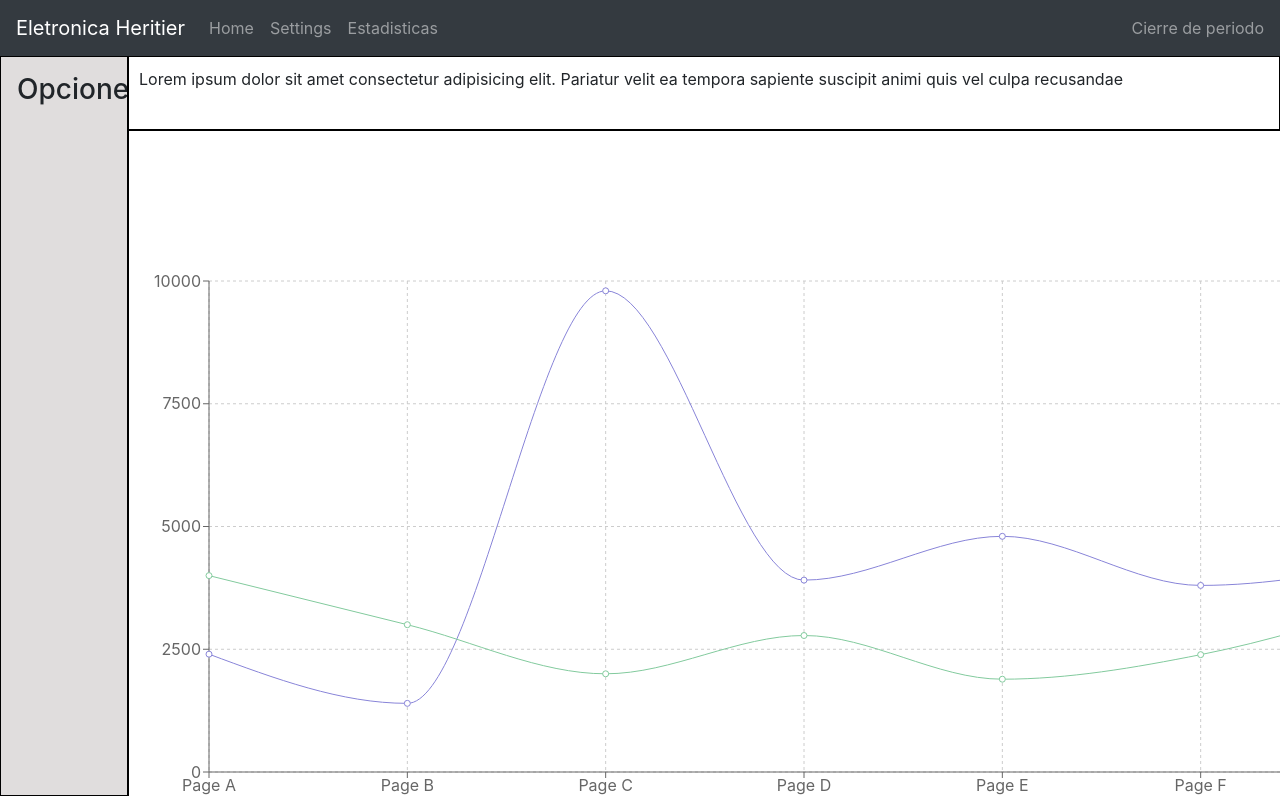
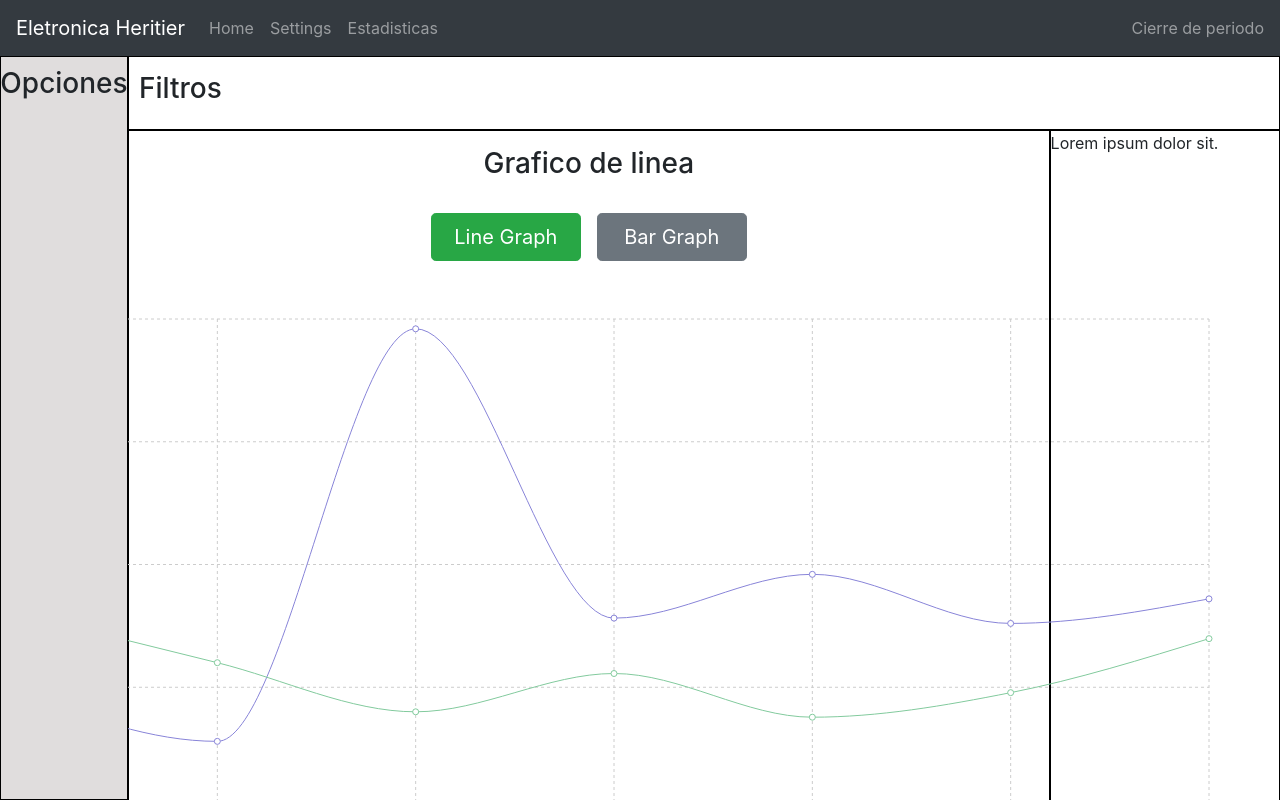
Before and after one commit to Santiago1987/Gestion-ventas-app, a React (Create React App) app: page /estadisticas in a window 1280 px wide. Built offline with nearby package versions, Linux system fonts and the light colour scheme.

Commit message:
estadisticas 20200413

```diff
--- a/src/components/MainComponents/Estadisticas.jsx
+++ b/src/components/MainComponents/Estadisticas.jsx
@@ -1,14 +1,5 @@
 import React from "react";
-import {
-  LineChart,
-  Line,
-  XAxis,
-  YAxis,
-  CartesianGrid,
-  Tooltip,
-  Legend,
-  ResponsiveContainer,
-} from "recharts";
+import Graph from "../../containers/Graphs/Graph";
 
 const Estadisticas = () => {
   const data = [
@@ -58,30 +49,16 @@ const Estadisticas = () => {
   return (
     <div className="estadisticas">
       <div className="options">
-        <div>
+        <div className="optionFilters">
           <h3>Opciones</h3>
         </div>
       </div>
       <div className="filters">
-        Lorem ipsum dolor sit amet consectetur adipisicing elit. Pariatur velit
-        ea tempora sapiente suscipit animi quis vel culpa recusandae
+        <h3>Filtros</h3>
       </div>
       <div className="grafico">
         <div className="chart">
-          <LineChart
-            width={1300}
-            height={600}
-            data={data}
-            margin={{ top: 50, right: 30, left: 20, bottom: 5 }}
-          >
-            <CartesianGrid strokeDasharray="3 3" />
-            <XAxis dataKey="name" />
-            <YAxis />
-            <Tooltip />
-            <Legend />
-            <Line type="monotone" dataKey="pv" stroke="#8884d8" />
-            <Line type="monotone" dataKey="uv" stroke="#82ca9d" />
-          </LineChart>
+          <Graph data={data} />
         </div>
         <div className="datos">Lorem ipsum dolor sit.</div>
       </div>
--- a/src/components/Nav/Nav.jsx
+++ b/src/components/Nav/Nav.jsx
@@ -22,21 +22,21 @@ const Nav = () => {
         <ul className="navbar-nav mr-auto">
           <li className="nav-item active">
             <Link to="/main">
-              <a className="nav-link" href="#">
+              <span className="nav-link" href="#">
                 Home
-              </a>
+              </span>
             </Link>
           </li>
           <li className="nav-item">
-            <a className="nav-link" href="#">
+            <span className="nav-link" href="#">
               Settings
-            </a>
+            </span>
           </li>
           <li className="nav-item">
             <Link to="/estadisticas">
-              <a className="nav-link" href="#">
+              <span className="nav-link" href="#">
                 Estadisticas
-              </a>
+              </span>
             </Link>
           </li>
         </ul>
--- /dev/null
+++ b/src/containers/Graphs/BarGraph.jsx
@@ -0,0 +1,33 @@
+import React from "react";
+import {
+  XAxis,
+  YAxis,
+  Tooltip,
+  Legend,
+  Bar,
+  CartesianGrid,
+  BarChart,
+} from "recharts";
+
+const BarGraph = ({ data }) => {
+  return (
+    <>
+      <BarChart
+        width={1300}
+        height={600}
+        data={data}
+        margin={{ top: 50, right: 30, left: 20, bottom: 5 }}
+      >
+        <CartesianGrid strokeDasharray="3 3" />
+        <XAxis dataKey="name" />
+        <YAxis />
+        <Tooltip />
+        <Legend />
+        <Bar dataKey="pv" fill="#8884d8" />
+        <Bar dataKey="uv" fill="#82ca9d" />
+      </BarChart>
+    </>
+  );
+};
+
+export default BarGraph;
--- /dev/null
+++ b/src/containers/Graphs/Graph.jsx
@@ -0,0 +1,63 @@
+import React, { useState, useEffect } from "react";
+import LineGraph from "../../containers/Graphs/LineGraph";
+import BarGraph from "../../containers/Graphs/BarGraph";
+
+const Graph = ({ data }) => {
+  const [content, setContent] = useState(<p>Loading....</p>);
+  const [type, setType] = useState("Line");
+
+  useEffect(() => {
+    if (type === "Bar") setContent(<BarGraph data={data} />);
+    else if (type === "Line") setContent(<LineGraph data={data} />);
+  }, [data]);
+
+  const handleOnClickBtn = (type) => {
+    if (type === "Bar") {
+      setContent(<BarGraph data={data} />);
+      setType("Bar");
+      return;
+    }
+    if (type === "Line") {
+      setContent(<LineGraph data={data} />);
+      setType("Line");
+      return;
+    }
+  };
+
+  return (
+    <div className="d-flex flex-column align-items-center">
+      <h3 className="p-3">Grafico de linea</h3>
+      <div className="d-flex">
+        <button
+          type="button"
+          gtype="Line"
+          className={
+            type === "Line"
+              ? "btn btn-success btn-lg m-2"
+              : "btn btn-secondary btn-lg m-2"
+          }
+          style={{ width: "150px" }}
+          onClick={() => handleOnClickBtn("Line")}
+        >
+          Line Graph
+        </button>
+        <button
+          type="button"
+          gtype="Bar"
+          className={
+            type === "Bar"
+              ? "btn btn-success btn-lg m-2"
+              : "btn btn-secondary btn-lg m-2"
+          }
+          style={{ width: "150px" }}
+          onClick={() => handleOnClickBtn("Bar")}
+        >
+          Bar Graph
+        </button>
+      </div>
+      {content}
+    </div>
+  );
+};
+
+export default Graph;
--- /dev/null
+++ b/src/containers/Graphs/LineGraph.jsx
@@ -0,0 +1,33 @@
+import React from "react";
+import {
+  LineChart,
+  Line,
+  XAxis,
+  YAxis,
+  CartesianGrid,
+  Tooltip,
+  Legend,
+} from "recharts";
+
+const LineGraph = ({ data }) => {
+  return (
+    <>
+      <LineChart
+        width={1300}
+        height={600}
+        data={data}
+        margin={{ top: 50, right: 30, left: 20, bottom: 5 }}
+      >
+        <CartesianGrid strokeDasharray="3 3" />
+        <XAxis dataKey="name" />
+        <YAxis />
+        <Tooltip />
+        <Legend />
+        <Line type="monotone" dataKey="pv" stroke="#8884d8" />
+        <Line type="monotone" dataKey="uv" stroke="#82ca9d" />
+      </LineChart>
+    </>
+  );
+};
+
+export default LineGraph;
--- a/src/styles.css
+++ b/src/styles.css
@@ -14,38 +14,49 @@
   display: grid;
   grid-template-columns: 10% 90%;
   grid-template-rows: 10% 90%;
-  height: calc(100vh - 60px);
+  height: calc(100vh - 56px);
 }
-
+/*------------------------------------------------------------------------------------------ */
 .options {
   grid-row: 1 / span 2;
   grid-column: 1;
   background-color: rgba(201, 196, 196, 0.576);
-  padding: 1rem;
   height: 100%;
   overflow: auto;
+}
+
+.optionFilters {
+  display: flex;
+  flex-direction: column;
+  align-items: center;
   border: 1px solid black;
+  height: 100%;
+  padding: 10px;
 }
+
+/*------------------------------------------------------------------------------------------ */
 
 .filters {
   grid-column: 2;
-  height: 50;
   border: 1px solid black;
   padding: 10px;
+  display: flex;
+  flex-direction: row;
+  align-items: center;
 }
 
+/*------------------------------------------------------------------------------------------ */
 .grafico {
   grid-column: 2;
   height: 100%;
   overflow: auto;
   display: grid;
+  grid-template-columns: 80% 20%;
 }
 
 .chart {
   grid-column: 1;
   border: 1px solid black;
-  grid-template-columns: 80% 20%;
-  padding-top: 100px;
 }
 
 .datos {
```
